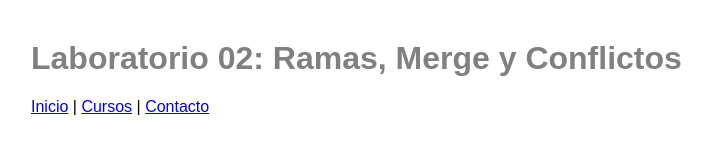
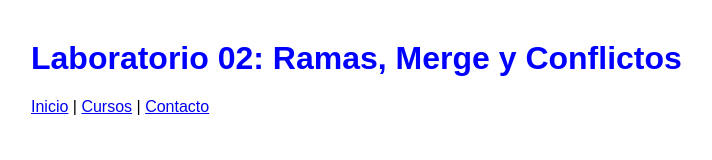
Before and after one commit to AnssetRGTecsup/Ejemplo_L2, a plain HTML site: page index.html in a window 1280 px wide. Shown: the whole page, without its empty margins (9-721 px from the left). Drawn offline with Linux system fonts and the light colour scheme.

Commit message:
Pinta el titulo de azul

```diff
--- a/estilos.css
+++ b/estilos.css
@@ -4,5 +4,5 @@ body {
 }
 
 h1 {
-    color: gray;
+    color: blue;
 }
```
